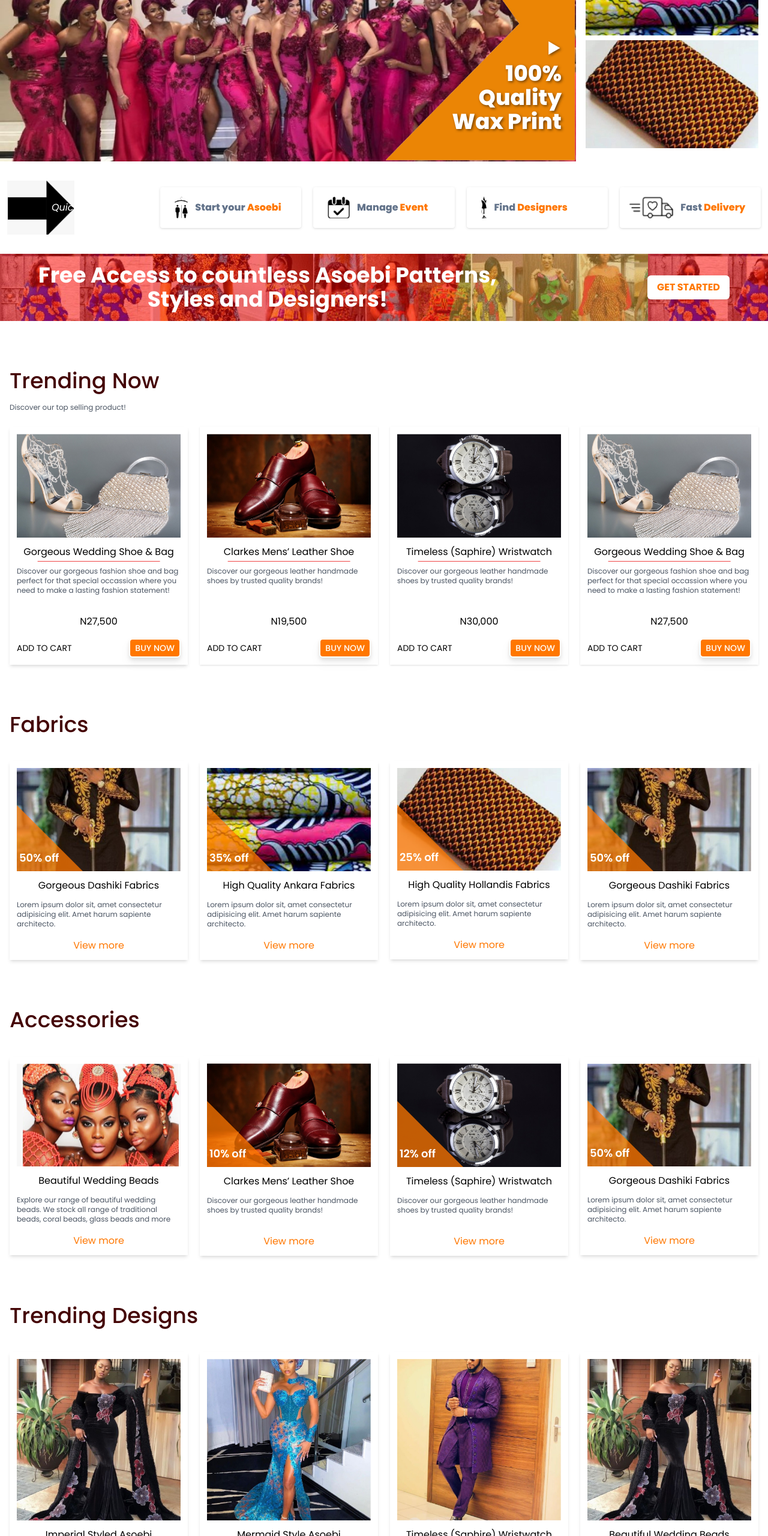
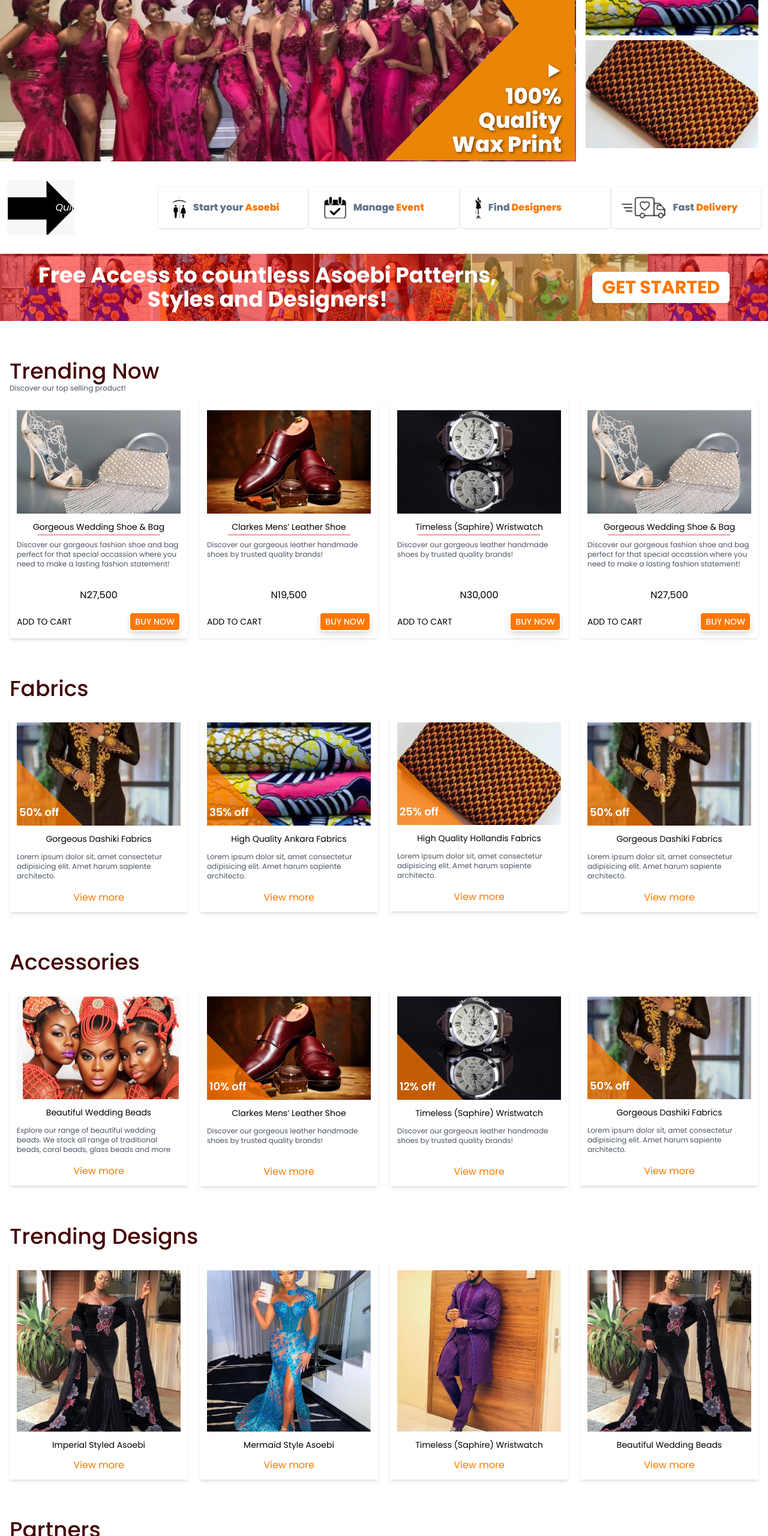
Before and after one commit to emmanueldiogu/asoebi-template, a website: page src/index.html in a window 1280 px wide. Shown: the part 240-2800 px from the top of the page at 60% size. Drawn offline with Linux system fonts and the light colour scheme.

Commit message:
update on resopnsiveness

```diff
--- a/src/index.html
+++ b/src/index.html
@@ -125,7 +125,7 @@
               </svg>
             </button>
             <nav
-              class="absolute mt-16 bg-white shadow-md left-0 top-0 w-3/4 h-screen md:relative md:h-full md:w-full md:mt-0 md:shadow-none"
+              class="absolute hidden mt-16 bg-white shadow-md left-0 top-0 w-3/4 h-screen md:relative md:h-full md:w-full md:mt-0 md:shadow-none"
             >
               <ul class="flex flex-col py-1 md:py-0 md:flex-row items-center">
                 <li class="md:mb-0 md:mr-3 mb-2 w-full px-4 md:px-0">
@@ -233,15 +233,15 @@
     </header>
     <main>
       <!-- hero section start -->
-      <section class="grid grid-cols-12 items-center max-h-[70vh] mb-4">
-        <div class="col-span-9 relative">
+      <section class="grid grid-flow-row md:grid-cols-12 items-center md:max-h-[70vh] mb-4">
+        <div class="md:col-span-9 relative">
           <img src="../dist/img/img-22.jpeg" alt="img" class="w-full"/>
           <img src="../dist/img/triangle1.png" alt="" class="absolute right-0 top-0 h-full">
-          <div class="absolute top-1/2 right-0">
-            <div class="text-white text-4xl text-right pl-3 pr-6 font-extrabold text-shadow leading-10">&#11208; <br> 100% <br> Quality <br> Wax Print</div>
+          <div class="absolute bottom-0 right-0">
+            <div class="text-white md:text-2xl lg:text-4xl text-right pr-2 pb-2 lg:pl-3 lg:pr-6 font-extrabold text-shadow lg:leading-10">&#11208; <br> 100% <br> Quality <br> Wax Print</div>
           </div>
         </div>
-        <div class="col-span-3">
+        <div class="hidden md:block md:col-span-3">
           <div class="grid grid-flow-row gap-2 items-center px-4">
             <img src="../dist/img/ankara-1.jpeg" alt="ankara 1" class=" w-full"/>
             <img src="../dist/img/ankara-2.jpeg" alt="ankara 2" class=" w-full"/>
@@ -251,46 +251,49 @@
       <!-- hero section end -->
 
       <!-- Quick links start -->
-      <section class="bg-white grid grid-cols-5 gap-5 justify-between items-center max-h-28 my-8 px-3">
-        <div class="relative h-full">
-          <img src="../dist/img/arrow.png" alt="arrow" class="h-full w-28">
-          <span class="text-white italic absolute top-1/2 left-1/2 transform -translate-x-1/2 -translate-y-1/2">Quick Links</span>
+      <section class="bg-white">
+        <div class="grid grid-cols-2 md:grid-cols-5 gap-1 justify-between items-center md:max-h-28 my-8 px-3">
+          <div class="relative h-full col-span-2 md:col-span-1 max-w-sm">
+            <img src="../dist/img/arrow.png" alt="arrow" class="h-full w-28">
+            <span class="text-white italic absolute top-1/2 left-1/2 transform -translate-x-1/2 -translate-y-1/2">Quick Links</span>
+          </div>
+          <a href="#" class="flex items-center rounded bg-white px-6 py-4 drop-shadow hover:drop-shadow-lg text-xs lg:text-base">
+            <img src="../dist/img/clothing.png" class="mr-3 h-6 lg:h-9" alt="clothing">
+            <span class="text-slate-500 font-extrabold">Start your <span class="text-primary">Asoebi</span></span> </a>
+          <a href="#" class="flex items-center rounded bg-white px-6 py-4 drop-shadow hover:drop-shadow-lg text-xs lg:text-base">
+            <img src="../dist/img/calender.png" class="mr-3 h-6 lg:h-9" alt="calender">
+            <span class="text-slate-500 font-extrabold font-poppins">Manage <span class="text-primary">Event</span></span> </a>
+          <a href="#" class="flex items-center rounded bg-white px-6 py-4 drop-shadow hover:drop-shadow-lg text-xs lg:text-base">
+            <img src="../dist/img/cloth-style.png" class="mr-3 h-6 lg:h-9" alt="style">
+            <span class="text-slate-500 font-extrabold font-poppins">Find <span class="text-primary"> Designers</span></span></a>
+          <a href="#" class="flex items-center rounded bg-white px-4 py-4 drop-shadow hover:drop-shadow-lg text-xs lg:text-base">
+            <img src="../dist/img/fast-delivery.png" class="mr-3 h-6 lg:h-9" alt="fast delivery">
+            <span class="text-slate-500 font-extrabold font-poppins">Fast <span class="text-primary">Delivery</span></span></a>
         </div>
-        <a href="#" class="flex items-center rounded bg-white px-6 py-4 drop-shadow hover:drop-shadow-lg">
-          <img src="../dist/img/clothing.png" class="mr-3 h-9" alt="clothing">
-          <span class="text-slate-500 font-extrabold">Start your <span class="text-primary">Asoebi</span></span> </a>
-        <a href="#" class="flex items-center rounded bg-white px-6 py-4 drop-shadow hover:drop-shadow-lg">
-          <img src="../dist/img/calender.png" class="mr-3 h-9" alt="calender">
-          <span class="text-slate-500 font-extrabold font-poppins">Manage <span class="text-primary">Event</span></span> </a>
-        <a href="#" class="flex items-center rounded bg-white px-6 py-4 drop-shadow hover:drop-shadow-lg">
-          <img src="../dist/img/cloth-style.png" class="mr-3 h-9" alt="style">
-          <span class="text-slate-500 font-extrabold font-poppins">Find <span class="text-primary">Designers</span></span></a>
-        <a href="#" class="flex items-center rounded bg-white px-4 py-4 drop-shadow hover:drop-shadow-lg">
-          <img src="../dist/img/fast-delivery.png" class="mr-3 h-9" alt="fast delivery">
-          <span class="text-slate-500 font-extrabold font-poppins">Fast <span class="text-primary">Delivery</span></span></a>
       </section>
       <!-- Quick links start -->
+
       <!-- get started banner start-->
       <section>
-        <div class="bg-[url('../dist/img/bg-sm1.jpeg')] px-16 py-4 flex justify-between items-center">
-          <span class="text-white text-4xl font-bold text-center">Free Access to countless Asoebi Patterns,<br> Styles and Designers!</span>
-          <button class=" bg-white drop-shadow rounded-md text-primary font-bold px-4 py-2 hover:bg-slate-200">GET STARTED</button>
+        <div class="bg-[url('../dist/img/bg-sm1.jpeg')] px-4 md:px-16 py-4 flex justify-between items-center">
+          <span class="text-white md:text-4xl font-bold text-center">Free Access to countless Asoebi Patterns,<br> Styles and Designers!</span>
+          <button class=" bg-white drop-shadow rounded-md text-primary font-bold text-xs md:text-3xl px-4 py-2 hover:bg-slate-200">GET STARTED</button>
         </div>
       </section>
       <!-- get started banner end-->
 
       <!-- Trending now start -->
       <section class="mx-auto my-16 container px-4">
-        <div class="mb-6">
-          <h2 class="text-4xl font-medium leading-loose text-acent-1">Trending Now</h2>
+        <div class="mb-4">
+          <h2 class="text-3xl lg:text-4xl font-medium leading-loose text-acent-1">Trending Now</h2>
           <p class="text-xs text-gray-600">Discover our top selling product!</p>
         </div>
         <div>
-          <div class="grid grid-cols-1 md:grid-cols-3 xl:grid-cols-4 gap-5 items-center ">
+          <div class="grid grid-cols-1 sm:grid-cols-2 md:grid-cols-3 xl:grid-cols-4 gap-5 items-center ">
             <div class="rouonded-md shadow-md p-3">
               <img src="../dist/img/shoe-bag.jpeg" alt="shoe and bag">
               <div>
-                <h3 class="relative leading-loose text-center my-2">Gorgeous Wedding Shoe & Bag
+                <h3 class="relative leading-loose text-center text-sm my-2">Gorgeous Wedding Shoe & Bag
                   <span class=" absolute bottom-0 w-3/4 transform -translate-x-1/2 bg-red-500 h-[0.1rem] left-1/2"></span>
                 </h3>
                 <p class="text-xs h-16 text-gray-600">Discover our  gorgeous fashion shoe and bag
@@ -306,7 +309,7 @@
             <div class="rouonded-md shadow p-3">
               <img src="../dist/img/men-shoe1.jpeg" alt="men shoes">
               <div>
-                <h3 class="relative leading-loose text-center my-2">Clarkes Mens’ Leather Shoe
+                <h3 class="relative leading-loose text-sm text-center my-2">Clarkes Mens’ Leather Shoe
                   <span class=" absolute bottom-0 w-3/4 transform -translate-x-1/2 bg-red-500 h-[0.1rem] left-1/2"></span>
                 </h3>
                 <p class="text-xs h-16 text-gray-600">Discover our  gorgeous leather handmade shoes
@@ -321,7 +324,7 @@
             <div class="rouonded-md shadow p-3">
               <img src="../dist/img/watch1.jpeg" alt="watch">
               <div>
-                <h3 class="relative leading-loose text-center my-2">Timeless (Saphire) Wristwatch
+                <h3 class="relative leading-loose text-sm text-center my-2">Timeless (Saphire) Wristwatch
                   <span class=" absolute bottom-0 w-3/4 transform -translate-x-1/2 bg-red-500 h-[0.1rem] left-1/2"></span>
                 </h3>
                 <p class="text-xs h-16 text-gray-600">Discover our  gorgeous leather handmade shoes
@@ -336,7 +339,7 @@
             <div class="rouonded-md shadow p-3">
               <img src="../dist/img/shoe-bag.jpeg" alt="shoe and bag">
               <div>
-                <h3 class="relative leading-loose text-center my-2">Gorgeous Wedding Shoe & Bag
+                <h3 class="relative leading-loose text-sm text-center my-2">Gorgeous Wedding Shoe & Bag
                   <span class=" absolute bottom-0 w-3/4 transform -translate-x-1/2 bg-red-500 h-[0.1rem] left-1/2"></span>
                 </h3>
                 <p class="text-xs h-16 text-gray-600">Discover our  gorgeous fashion shoe and bag
@@ -357,10 +360,10 @@
       <!-- Fabrics start -->
       <section class="mx-auto my-16 container px-4">
         <div class="mb-6">
-          <h2 class="text-4xl font-medium leading-loose text-acent-1">Fabrics</h2>
+          <h2 class="text-3xl lg:text-4xl font-medium leading-loose text-acent-1">Fabrics</h2>
         </div>
         <div>
-          <div class="grid grid-cols-1 md:grid-cols-3 xl:grid-cols-4 gap-5 items-center ">
+          <div class="grid grid-cols-1 sm:grid-cols-2 md:grid-cols-3 xl:grid-cols-4 gap-5 items-center ">
             <div class="rouonded-md shadow-md p-3">
               <div class="relative">
                 <img src="../dist/img/men1.jpeg" alt="shoe and bag">
@@ -369,7 +372,7 @@
                 <div class="absolute left-1 bottom-2 text-lg text-white font-semibold">50% off</div>
               </div>
               <div class="text-center">
-                <h3 class="leading-loose my-2">Gorgeous Dashiki Fabrics
+                <h3 class="leading-loose text-sm my-2">Gorgeous Dashiki Fabrics
                 </h3>
                 <p class="text-xs text-gray-600 h-16 text-left">Lorem ipsum dolor sit, amet consectetur adipisicing elit. Amet harum sapiente architecto.</p>
                 <a href="#" class="text-primary inline">View more</a>
@@ -383,7 +386,7 @@
                 <div class="absolute left-1 bottom-2 text-lg text-white font-semibold">35% off</div>
               </div>
               <div class="text-center">
-                <h3 class="leading-loose my-2">High Quality Ankara Fabrics
+                <h3 class="leading-loose text-sm my-2">High Quality Ankara Fabrics
                 </h3>
                 <p class="text-xs text-gray-600 h-16 text-left">Lorem ipsum dolor sit, amet consectetur adipisicing elit. Amet harum sapiente architecto.</p>
                 <a href="#" class="text-primary inline">View more</a>
@@ -397,7 +400,7 @@
                 <div class="absolute left-1 bottom-2 text-lg text-white font-semibold">25% off</div>
               </div>
               <div class="text-center">
-                <h3 class="leading-loose my-2">High Quality Hollandis Fabrics
+                <h3 class="leading-loose text-sm my-2">High Quality Hollandis Fabrics
                 </h3>
                 <p class="text-xs text-gray-600 h-16 text-left">Lorem ipsum dolor sit, amet consectetur adipisicing elit. Amet harum sapiente architecto.</p>
                 <a href="#" class="text-primary inline">View more</a>
@@ -411,7 +414,7 @@
                 <div class="absolute left-1 bottom-2 text-lg text-white font-semibold">50% off</div>
               </div>
               <div class="text-center">
-                <h3 class="leading-loose my-2">Gorgeous Dashiki Fabrics
+                <h3 class="leading-loose text-sm my-2">Gorgeous Dashiki Fabrics
                 </h3>
                 <p class="text-xs text-gray-600 h-16 text-left">Lorem ipsum dolor sit, amet consectetur adipisicing elit. Amet harum sapiente architecto.</p>
                 <a href="#" class="text-primary inline">View more</a>
@@ -425,10 +428,10 @@
       <!-- Accessories start -->
       <section class="mx-auto my-16 container px-4">
         <div class="mb-6">
-          <h2 class="text-4xl font-medium leading-loose text-acent-1">Accessories</h2>
+          <h2 class="text-3xl lg:text-4xl font-medium leading-loose text-acent-1">Accessories</h2>
         </div>
         <div>
-          <div class="grid grid-cols-1 md:grid-cols-3 xl:grid-cols-4 gap-5 items-center ">
+          <div class="grid grid-cols-1 sm:grid-cols-2 md:grid-cols-3 xl:grid-cols-4 gap-5 items-center ">
             <div class="rouonded-md shadow-md p-3">
               <div class="relative">
                 <img src="../dist/img/beads-1.jpeg" alt="shoe and bag">
@@ -437,7 +440,7 @@
                 <div class="absolute left-1 bottom-2 text-lg text-white font-semibold">50% off</div> -->
               </div>
               <div class="text-center">
-                <h3 class="leading-loose my-2">Beautiful Wedding Beads
+                <h3 class="leading-loose text-sm my-2">Beautiful Wedding Beads
                 </h3>
                 <p class="text-xs text-gray-600 h-16 text-left">Explore our range of  beautiful wedding beads. We stock all range of traditional beads, coral beads, glass beads and more</p>
                 <a href="#" class="text-primary inline">View more</a>
@@ -451,7 +454,7 @@
                 <div class="absolute left-1 bottom-2 text-lg text-white font-semibold">10% off</div>
               </div>
               <div class="text-center">
-                <h3 class="leading-loose my-2">Clarkes Mens’ Leather Shoe
+                <h3 class="leading-loose text-sm my-2">Clarkes Mens’ Leather Shoe
                 </h3>
                 <p class="text-xs text-gray-600 h-16 text-left">Discover our  gorgeous leather handmade shoes by trusted quality brands! </p>
                 <a href="#" class="text-primary inline">View more</a>
@@ -465,7 +468,7 @@
                 <div class="absolute left-1 bottom-2 text-lg text-white font-semibold">12% off</div>
               </div>
               <div class="text-center">
-                <h3 class="leading-loose my-2">Timeless (Saphire) Wristwatch
+                <h3 class="leading-loose text-sm my-2">Timeless (Saphire) Wristwatch
                 </h3>
                 <p class="text-xs text-gray-600 h-16 text-left">Discover our  gorgeous leather handmade shoes by trusted quality brands! </p>
                 <a href="#" class="text-primary inline">View more</a>
@@ -479,7 +482,7 @@
                 <div class="absolute left-1 bottom-2 text-lg text-white font-semibold">50% off</div>
               </div>
               <div class="text-center">
-                <h3 class="leading-loose my-2">Gorgeous Dashiki Fabrics
+                <h3 class="leading-loose text-sm my-2">Gorgeous Dashiki Fabrics
                 </h3>
                 <p class="text-xs text-gray-600 h-16 text-left">Lorem ipsum dolor sit, amet consectetur adipisicing elit. Amet harum sapiente architecto.</p>
                 <a href="#" class="text-primary inline">View more</a>
@@ -493,16 +496,16 @@
       <!-- Trending Designs start -->
       <section class="mx-auto my-16 container px-4">
         <div class="mb-6">
-          <h2 class="text-4xl font-medium leading-loose text-acent-1">Trending Designs</h2>
+          <h2 class="text-3xl lg:text-4xl font-medium leading-loose text-acent-1">Trending Designs</h2>
         </div>
         <div>
-          <div class="grid grid-cols-1 md:grid-cols-3 xl:grid-cols-4 gap-5 items-center ">
+          <div class="grid grid-cols-1 sm:grid-cols-2 md:grid-cols-3 xl:grid-cols-4 gap-5 items-center ">
             <div class="rouonded-md shadow-md p-3">
               <div class="relative">
                 <img src="../dist/img/women-1.jpeg" alt="shoe and bag">
               </div>
               <div class="text-center">
-                <h3 class="leading-loose my-2">Imperial Styled Asoebi
+                <h3 class="leading-loose text-sm my-2">Imperial Styled Asoebi
                 </h3>
                 <a href="#" class="text-primary inline">View more</a>
               </div>
@@ -512,7 +515,7 @@
                 <img src="../dist/img/women-2.jpeg" alt="shoe and bag">
               </div>
               <div class="text-center">
-                <h3 class="leading-loose my-2">Mermaid Style Asoebi
+                <h3 class="leading-loose text-sm my-2">Mermaid Style Asoebi
                 </h3>
                 <a href="#" class="text-primary inline">View more</a>
               </div>
@@ -522,7 +525,7 @@
                 <img src="../dist/img/men2.jpeg" alt="shoe and bag">
               </div>
               <div class="text-center">
-                <h3 class="leading-loose my-2">Timeless (Saphire) Wristwatch
+                <h3 class="leading-loose text-sm my-2">Timeless (Saphire) Wristwatch
                 </h3>
                 <a href="#" class="text-primary inline">View more</a>
               </div>
@@ -532,7 +535,7 @@
                 <img src="../dist/img/women-1.jpeg" alt="shoe and bag">
               </div>
               <div class="text-center">
-                <h3 class="leading-loose my-2">Beautiful Wedding Beads
+                <h3 class="leading-loose text-sm my-2">Beautiful Wedding Beads
                 </h3>
                 <a href="#" class="text-primary inline">View more</a>
               </div>
@@ -545,10 +548,10 @@
       <!-- partners start -->
       <section class="mb-8">
         <div class="container mx-auto px-4 mb-6">
-          <h2 class="text-4xl font-medium leading-loose text-acent-1">Partners</h2>
+          <h2 class="text-3xl lg:text-4xl font-medium leading-loose text-acent-1">Partners</h2>
         </div>
         <div class="bg-gray-200 drop-shadow-lg">
-          <div class="container mx-auto px-4 grid grid-cols-5 gap-36 items-center py-4 ">
+          <div class="container mx-auto px-4 grid grid-cols-2 md:grid-cols-5 gap-5 md:gap-36 items-center py-4 ">
             <div><img src="../dist/img/dhl.jpeg" class="w-full" alt="dhl"></div>
             <div><img src="../dist/img/daviva.jpeg" class="w-full" alt="daviva"></div>
             <div><img src="../dist/img/odeya.jpeg" class="w-full" alt="odeya"></div>
@@ -561,11 +564,11 @@
 
       <!-- Testimonials start -->
       <section class="mb-10">
-        <div class="container mx-auto px-4">
+        <div class="container mx-auto px-10 md:px-4">
           <div class="mb-6">
-            <h2 class="text-4xl font-medium leading-loose text-acent-1">Testimonials</h2>
+            <h2 class="text-3xl lg:text-4xl font-medium leading-loose text-acent-1">Testimonials</h2>
           </div>
-          <div class="flex justify-around gap-24 items-center">
+          <div class="flex flex-col md:flex-row justify-around gap-24 items-center">
             <div class=""><img src="../dist/img/couple-1.jpeg" alt="couple" class="w-full"></div>
             <div class="w-full">
               <blockquote class="relative max-w-md mx-auto before:absolute before:content-['\201C'] before:-ml-8 before:-mt-8 before:text-primary before:text-8xl after:content-['\201D'] after:ml-2 after:text-primary after:absolute after:text-8xl">
@@ -586,13 +589,13 @@
       <!-- subscribe section start -->
       <section class=" bg-gradient-to-b from-primary via-orange-300 to-primary py-8">
         <div class="container mx-auto px-4">
-          <div class="flex justify-between items-center">
+          <div class="flex flex-col md:flex-row text-center gap-5 md:gap-0 justify-between items-center">
             <h2 class="text-3xl text-white font-semibold">New to Asoebi?
               <span class="block text-lg font-normal">Sign up to get updates on our latest offers</span>
             </h2>
             <form action="" method="post">
-              <input type="email" class="px-4 py-3 rounded-lg drop-shadow-lg mr-4 border-2 border-white bg-primary placeholder:text-white" placeholder="Enter your email" >
-              <a href="#" class="rounded-lg px-6 py-3 text-center border-2 shadow-md bg-white text-primary">Subscribe</a>
+              <input type="email" class="inline-block mb-6 sm:mb-0 sm:px-4 sm:py-3 rounded-lg drop-shadow-lg sm:mr-4 border-2 border-white bg-primary placeholder:text-white" placeholder="Enter your email" >
+              <a href="#" class="rounded-lg px-3 py-2 sm:px-6 sm:py-3 text-center border-2 shadow-md bg-white text-primary">Subscribe</a>
             </form>
           </div>
         </div>
@@ -602,8 +605,8 @@
 
     <footer class=" py-8">
       <div class="container px-4 mx-auto">
-        <div class="flex justify-between">
-          <div>
+        <div class="text-center md:flex justify-between">
+          <div class="mb-5 md:mb-0">
             <h3>Company</h3>
             <ul>
               <li><a href="#" class="text-xs text-gray-500">About Us</a></li>
@@ -612,7 +615,7 @@
               <li><a href="#" class="text-xs text-gray-500">Contact Us</a></li>
             </ul>
           </div>
-          <div>
+          <div class="mb-5 md:mb-0">
             <h3>Products</h3>
             <ul>
               <li><a href="#" class="text-xs text-gray-500">Support</a></li>
@@ -621,7 +624,7 @@
               <li><a href="#" class="text-xs text-gray-500">Delivery</a></li>
             </ul>
           </div>
-          <div>
+          <div class="mb-5 md:mb-0">
             <h3>Oders</h3>
             <ul>
               <li><a href="#" class="text-xs text-gray-500">Status</a></li>
@@ -630,7 +633,7 @@
               <li><a href="#" class="text-xs text-gray-500">Discount</a></li>
             </ul>
           </div>
-          <div>
+          <div class="mb-5 md:mb-0">
             <h3>Payment Methods</h3>
             <div class="grid grid-cols-2 gap-5">
               <img src="../dist/img/mastercard.jpeg" class="h-14" alt="mastercard">
--- a/tailwind.config.js
+++ b/tailwind.config.js
@@ -10,6 +10,9 @@ module.exports = {
       fontFamily: {
         sans: ['Poppins', 'sans-serif']
       },
+      screens: {
+        'sm': '600px',
+      }
     },
   },
   plugins: [
```
Also changed, not shown: dist/output.css.
